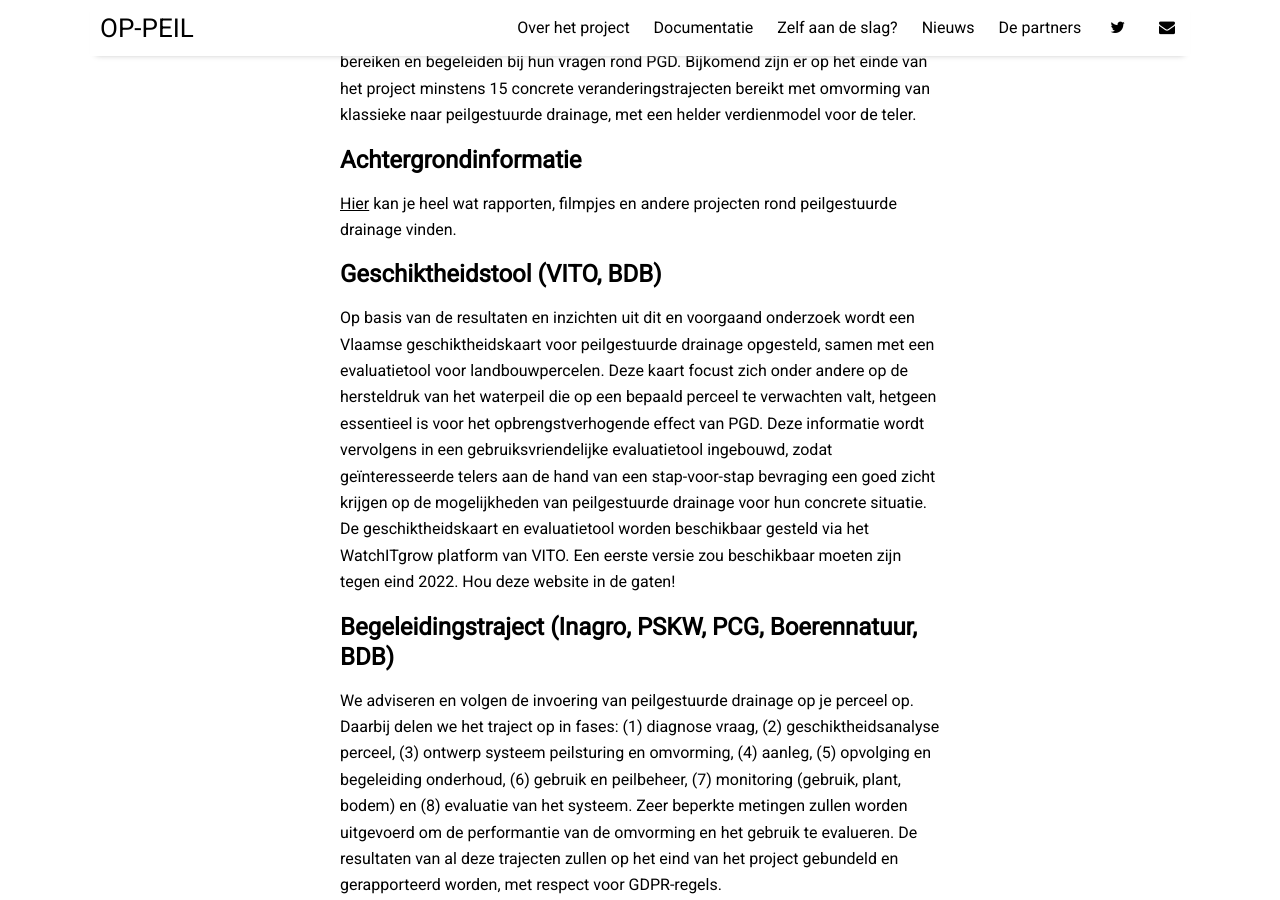
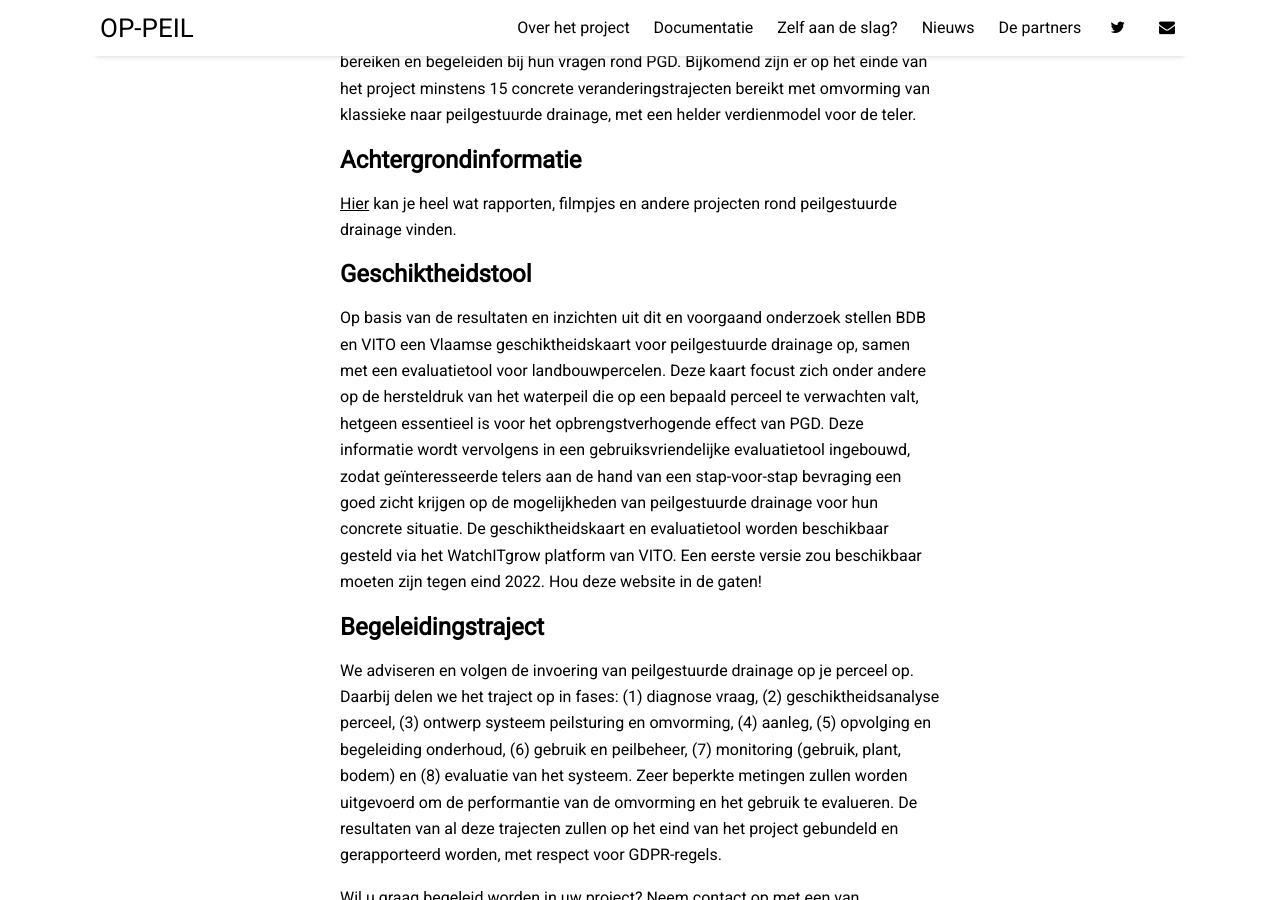
Before and after one commit to sarahgarre/op-peil, a Jekyll site: the page built from pages/action.md, in a window 1280 px wide and 900 px high, scrolled down 351 px. Built offline with Jekyll 4.4.1, drawn with Linux system fonts in a browser that asks for light colours; nearby versions of some CDN libraries.

Commit message:
Update action.md

```diff
--- a/pages/action.md
+++ b/pages/action.md
@@ -18,10 +18,10 @@ voor de teler.
 
 [Hier](https://sarahgarre.github.io/op-peil/documentation) kan je heel wat rapporten, filmpjes en andere projecten rond peilgestuurde drainage vinden.
 
-## Geschiktheidstool (VITO, BDB)
-Op basis van de resultaten en inzichten uit dit en voorgaand onderzoek wordt een Vlaamse geschiktheidskaart voor peilgestuurde drainage opgesteld, samen met een evaluatietool voor landbouwpercelen. Deze kaart focust zich onder andere op de hersteldruk van het waterpeil die op een bepaald perceel te verwachten valt, hetgeen essentieel is voor het opbrengstverhogende effect van PGD. Deze informatie wordt vervolgens in een gebruiksvriendelijke evaluatietool ingebouwd, zodat geïnteresseerde telers aan de hand van een stap-voor-stap bevraging een goed zicht krijgen op de mogelijkheden van peilgestuurde drainage voor hun concrete situatie. De geschiktheidskaart en evaluatietool worden  beschikbaar gesteld via het WatchITgrow platform van VITO. Een eerste versie zou beschikbaar moeten zijn tegen eind 2022. Hou deze website in de gaten!
+## Geschiktheidstool
+Op basis van de resultaten en inzichten uit dit en voorgaand onderzoek stellen BDB en VITO een Vlaamse geschiktheidskaart voor peilgestuurde drainage op, samen met een evaluatietool voor landbouwpercelen. Deze kaart focust zich onder andere op de hersteldruk van het waterpeil die op een bepaald perceel te verwachten valt, hetgeen essentieel is voor het opbrengstverhogende effect van PGD. Deze informatie wordt vervolgens in een gebruiksvriendelijke evaluatietool ingebouwd, zodat geïnteresseerde telers aan de hand van een stap-voor-stap bevraging een goed zicht krijgen op de mogelijkheden van peilgestuurde drainage voor hun concrete situatie. De geschiktheidskaart en evaluatietool worden  beschikbaar gesteld via het WatchITgrow platform van VITO. Een eerste versie zou beschikbaar moeten zijn tegen eind 2022. Hou deze website in de gaten!
 
-## Begeleidingstraject (Inagro, PSKW, PCG, Boerennatuur, BDB)
+## Begeleidingstraject
 We adviseren en volgen de invoering van peilgestuurde drainage op je perceel op. Daarbij delen we het traject op in fases: (1) diagnose vraag, (2) geschiktheidsanalyse perceel, (3) ontwerp systeem peilsturing en omvorming, (4) aanleg, (5) opvolging en begeleiding onderhoud, (6) gebruik en peilbeheer, (7) monitoring (gebruik, plant, bodem) en (8) evaluatie van het systeem. Zeer beperkte metingen zullen worden uitgevoerd om de performantie van de omvorming en het gebruik te evalueren. De resultaten van al deze trajecten zullen op het eind van het project gebundeld en gerapporteerd worden, met respect voor GDPR-regels.
 
 Wil u graag begeleid worden in uw project? Neem contact op met een van onderstaande partners die de begeleiding verzorgen:
```
